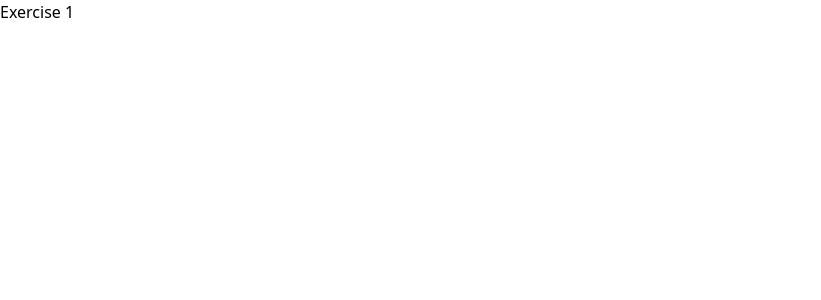
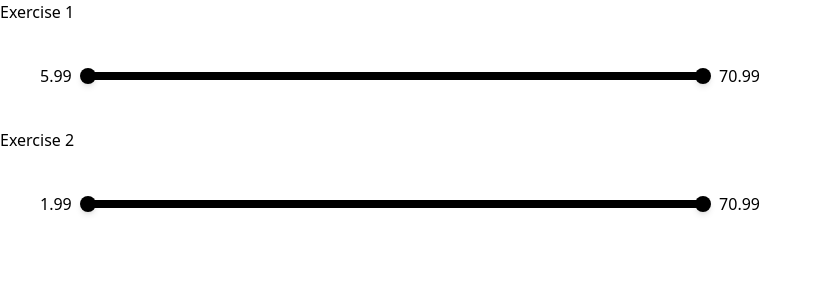
Before and after one commit to gmheinrich/mango, a Next.js app: page /exercise1 in a window 1280 px wide. Shown: the top 300 px of the page, without its empty margins (0-821 px from the left). Built offline with nearby package versions, Linux system fonts and the light colour scheme.

Commit message:
Range component added

```diff
--- /dev/null
+++ b/app/components/range.tsx
@@ -0,0 +1,113 @@
+'use client';
+
+import React, { useState, useRef, useEffect } from 'react';
+
+type Props = {
+  min?: number;
+  max?: number;
+  range?: number[];
+};
+
+export const Range: React.FC<Props> = ({ min: initialMin, max: initialMax, range }) => {
+  const [minValue, setMinValue] = useState(initialMin || (range && range[0]) || 0);
+  const [maxValue, setMaxValue] = useState(initialMax || (range && range[range.length - 1]) || 100);
+  const lineRef = useRef<HTMLDivElement>(null);
+  const isRange = useRef<boolean>(Array.isArray(range) && range.length > 0 && range.every(item => typeof item === 'number'))
+
+  useEffect(() => {
+    if (lineRef.current) {
+      if (initialMin !== undefined && initialMax !== undefined) {
+        setMinValue(initialMin);
+        setMaxValue(initialMax);
+      } else if (isRange.current) {
+        setMinValue(range[0]);
+        setMaxValue(range[range.length - 1]);
+      }
+    }
+  }, [initialMin, initialMax, range]);
+
+  const calcPercentage = (e: MouseEvent) => {
+    const { left, width } = lineRef.current.getBoundingClientRect()
+    return (e.clientX - left) / width
+  }
+
+  const handleMinDrag = (e: MouseEvent) => {
+    if (lineRef.current) {
+      if (isRange.current) {
+        let newValueIndex = Math.round(calcPercentage(e) * (range.length - 1))
+        newValueIndex = Math.max(0, Math.min(newValueIndex, range.length - 1))
+        const newValue = range[newValueIndex]
+        if (newValue < maxValue) {
+          setMinValue(newValue)
+        }
+      } else {
+        const newValue = Math.min(maxValue, Math.max(initialMin, Math.round(initialMin + calcPercentage(e) * (initialMax - initialMin))))
+        setMinValue(newValue)
+      }
+    };
+  };
+
+  const handleMaxDrag = (e: MouseEvent) => {
+    if (lineRef.current) {
+      if (isRange.current) {
+        let newValueIndex = Math.round(calcPercentage(e) * (range.length - 1));
+        newValueIndex = Math.max(0, Math.min(newValueIndex, range.length - 1));
+        const newValue = range[newValueIndex];
+        if (newValue > minValue) {
+          setMaxValue(newValue);
+        }
+      } else {
+        const newValue = Math.max(minValue, Math.min(initialMax, Math.round(initialMin + calcPercentage(e) * (initialMax - initialMin))));
+        setMaxValue(newValue);
+      }
+    };
+  };
+
+  const handleMouseDownMin = () => {
+    document.addEventListener('mousemove', handleMinDrag);
+    document.addEventListener('mouseup', handleMouseUp);
+  };
+
+  const handleMouseDownMax = () => {
+    document.addEventListener('mousemove', handleMaxDrag);
+    document.addEventListener('mouseup', handleMouseUp);
+  };
+
+  const handleMouseUp = () => {
+    document.removeEventListener('mousemove', handleMinDrag);
+    document.removeEventListener('mousemove', handleMaxDrag);
+    document.removeEventListener('mouseup', handleMouseUp);
+  };
+
+  const MinDragLeftPosition = isRange.current ? ((minValue - range[0]) / (range[range.length - 1] - range[0])) * 100 : ((minValue - initialMin) / (initialMax - initialMin)) * 100;
+  const MaxDragLeftPosition = isRange.current ? ((maxValue - range[0]) / (range[range.length - 1] - range[0])) * 100 : ((maxValue - initialMin) / (initialMax - initialMin)) * 100;
+  const SelectedRangeWidth = isRange.current ? ((maxValue - minValue) / (range[range.length - 1] - range[0])) * 100 : ((maxValue - minValue) / (initialMax - initialMin)) * 100;
+
+  return (
+    <div className="flex items-center justify-center w-full">
+      <div className="flex items-center justify-between w-full">
+        <div className="mr-4">{minValue}</div>
+        <div ref={lineRef} className="relative w-full h-2 bg-gray-300 rounded-full">
+          <div
+            className="absolute -top-1/2 -ml-2 w-4 h-4 bg-black rounded-full shadow-md flex items-center justify-center cursor-grab"
+            style={{ left: `${MinDragLeftPosition}%` }}
+            onMouseDown={handleMouseDownMin}
+          ></div>
+          <div
+            className="absolute -top-1/2 -ml-2 w-4 h-4 bg-black rounded-full shadow-md flex items-center justify-center cursor-grab"
+            style={{ left: `${MaxDragLeftPosition}%` }}
+            onMouseDown={handleMouseDownMax}
+          ></div>
+          <div
+            className="absolute top-0 bg-black h-2 rounded-full"
+            style={{
+              width: `${SelectedRangeWidth}%`,
+              left: `${MinDragLeftPosition}%`,
+            }}
+          ></div>
+        </div>
+        <div className='ml-4'>{maxValue}</div>
+      </div>
+    </div>
+  );
+};
--- a/app/exercise1/page.tsx
+++ b/app/exercise1/page.tsx
@@ -1,3 +1,19 @@
+import { Range } from "../components/range"
+
 export default function Page() {
-    return <h1>Exercise 1</h1>
+
+
+    return (
+        <>
+            <h1>Exercise 1</h1>
+            <div className="flex w-[800px] justify-center items-center p-10">
+              <Range min={5.99} max={70.99} />
+            </div>
+
+            <h1>Exercise 2</h1>
+            <div className="flex w-[800px] justify-center items-center p-10">
+              <Range range={[1.99, 5.99, 10.99, 30.99, 50.99, 70.99]} />
+            </div>
+        </>
+    )
   }
--- a/app/exercise2/page.tsx
+++ b/app/exercise2/page.tsx
@@ -1,3 +1,19 @@
+import { Range } from "../components/range"
+
 export default function Page() {
-    return <h1>Exercise 2</h1>
+
+
+    return (
+        <>
+            <h1>Exercise 1</h1>
+            <div className="flex w-[800px] justify-center items-center p-10">
+              <Range min={5.99} max={70.99} />
+            </div>
+
+            <h1>Exercise 2</h1>
+            <div className="flex w-[800px] justify-center items-center p-10">
+              <Range range={[1.99, 5.99, 10.99, 30.99, 50.99, 70.99]} />
+            </div>
+        </>
+    )
   }
```
Also changed, not shown: app/globals.css (line endings or trailing spaces).
